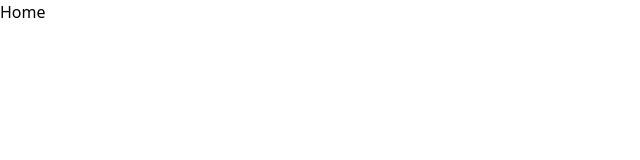
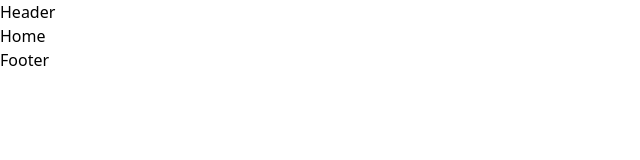
Before and after one commit to viniciusidacruz/fruitfresh, a React (Vite) app: page / in a window 1280 px wide. Shown: the top 160 px of the page, without its empty margins (0-640 px from the left). Built offline with nearby package versions, Linux system fonts and the light colour scheme.

Commit message:
feat: create initial structure for layout pages

```diff
--- /dev/null
+++ b/src/global/components/index.ts
@@ -0,0 +1 @@
+export * from "./layouts/Default";
--- /dev/null
+++ b/src/global/components/layouts/Default/index.tsx
@@ -0,0 +1,14 @@
+import { Fragment } from "react";
+import { Outlet } from "react-router-dom";
+
+export function DefaultLayoutComponent() {
+  return (
+    <Fragment>
+      <header>Header</header>
+
+      <Outlet />
+
+      <footer>Footer</footer>
+    </Fragment>
+  );
+}
--- a/src/global/configs/routes/index.tsx
+++ b/src/global/configs/routes/index.tsx
@@ -1,14 +1,18 @@
 import { BrowserRouter, Route, Routes } from "react-router-dom";
 
 import { ELEMENTS_PATHS } from "./paths";
+
+import { DefaultLayoutComponent } from "@global/components";
 
 export function AppRoutes() {
   return (
     <BrowserRouter>
       <Routes>
-        {ELEMENTS_PATHS.map((page) => (
-          <Route path={page.path} key={page.id} element={page.element} />
-        ))}
+        <Route path="/" element={<DefaultLayoutComponent />}>
+          {ELEMENTS_PATHS.map((page) => (
+            <Route path={page.path} key={page.id} element={page.element} />
+          ))}
+        </Route>
       </Routes>
     </BrowserRouter>
   );
```
